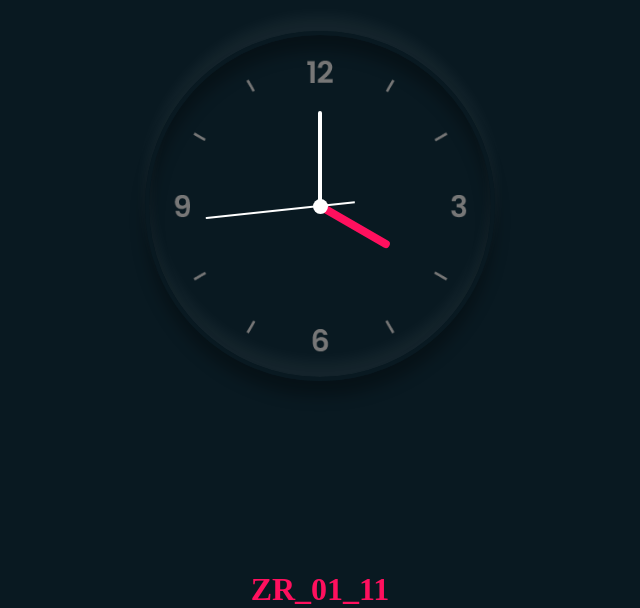
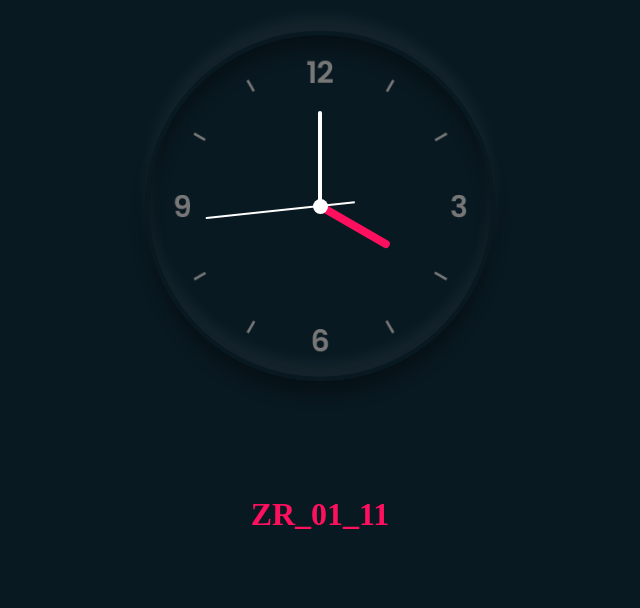
Before and after one commit to ZohidovaRoziya/rz-clock-task, a plain HTML site: page index.html in a window 1280 px wide. Shown: the part 194-802 px from the top of the page, without its empty margins (320-960 px from the left). Drawn offline with Linux system fonts and the light colour scheme; a web font is replaced by a local one.

Commit message:
Change margin value

```diff
--- a/css/styles.css
+++ b/css/styles.css
@@ -65,7 +65,7 @@ img {
     padding: 0;
     text-align: center;
     color: #ff105e;
-    margin-top: -35px;
+    margin-top: -110px;
     font-family: 'Belgrano', serif;
 }
 
```
